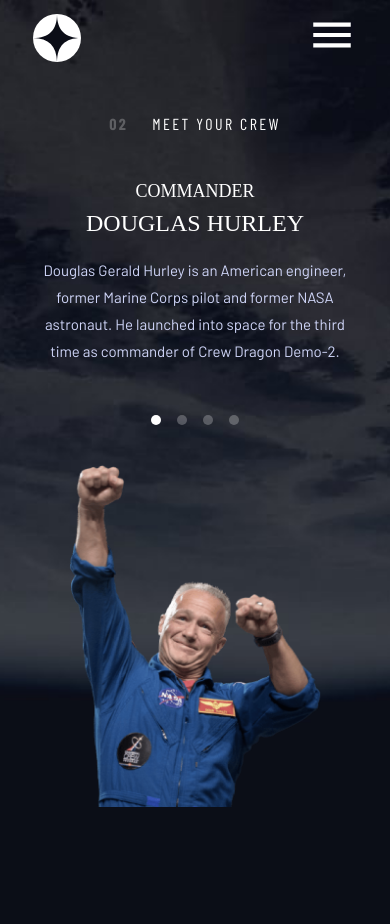
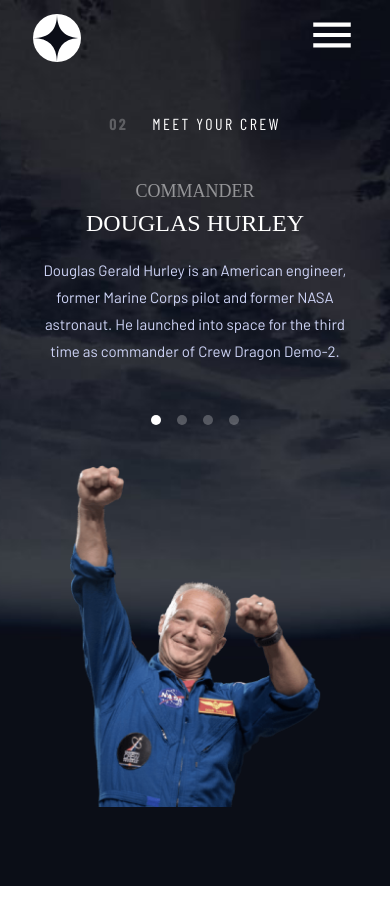
Before and after one commit to brahimisgreat/space-tourism-multi-page-website, a React (Vite) app: page /crew in a window 390 px wide. Shown: the top 924 px of the page. After the commit the page ends 886 px from the top, so only its background shows below. Built offline with nearby package versions, Linux system fonts and the light colour scheme; a web font is replaced by a local one.

Commit message:
done mobile crew

```diff
--- a/src/Pages/Crew.css
+++ b/src/Pages/Crew.css
@@ -2,7 +2,7 @@
   background: url("../assets/crew/background-crew-mobile.jpg") no-repeat center
     center/cover;
   width: 100vw;
-  height: 115vh;
+  height: 105vh;
   position: absolute;
   z-index: -1;
   top: 0;
@@ -56,6 +56,8 @@
   font-style: normal;
   line-height: normal;
   text-transform: uppercase;
+  opacity: 0.5;
+
 }
 
 .crew .crew-title .role h3 {
@@ -92,6 +94,6 @@
 }
 
  .img  {
-  width: 251.27px;
+ max-width: 251.27px;
   height: 320px;
 }
--- a/src/Pages/Destination.css
+++ b/src/Pages/Destination.css
@@ -152,8 +152,8 @@
 
   .destination header div .img {
     width: 300px;
-    height: 300px;
-    flex-shrink: 0;
+height: 300px;
+
   }
   /* ///////////////////// */
   .destination .explanation {
--- a/src/Pages/Destination.jsx
+++ b/src/Pages/Destination.jsx
@@ -30,7 +30,7 @@
           </div>
 
           <div>
-            <img className="img w-56" src={planetImages[PlanetIndex]} alt="moon" />
+            <img className="img w-56 h-56" src={planetImages[PlanetIndex]} alt="moon" />
           </div>
         </header>
 
```
